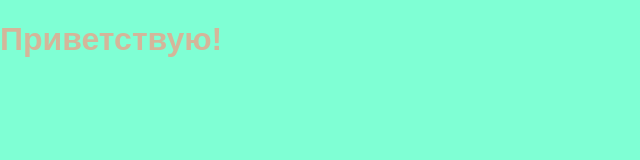
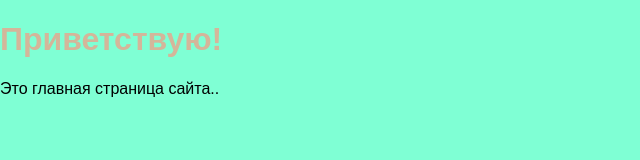
Before and after one commit to Saper330/glowing-enigma, a plain HTML site: page main.html in a window 1280 px wide. Shown: the whole page, without its empty margins (0-640 px from the left). Drawn offline with Linux system fonts and the light colour scheme.

Commit message:
Update main.html

```diff
--- a/main.html
+++ b/main.html
@@ -8,6 +8,7 @@
 </head>
 <body>
     <h1>Приветствую!</h1>
+    <p class="text">Это главная страница сайта..</p>
 
 </body>
 </html>
```
